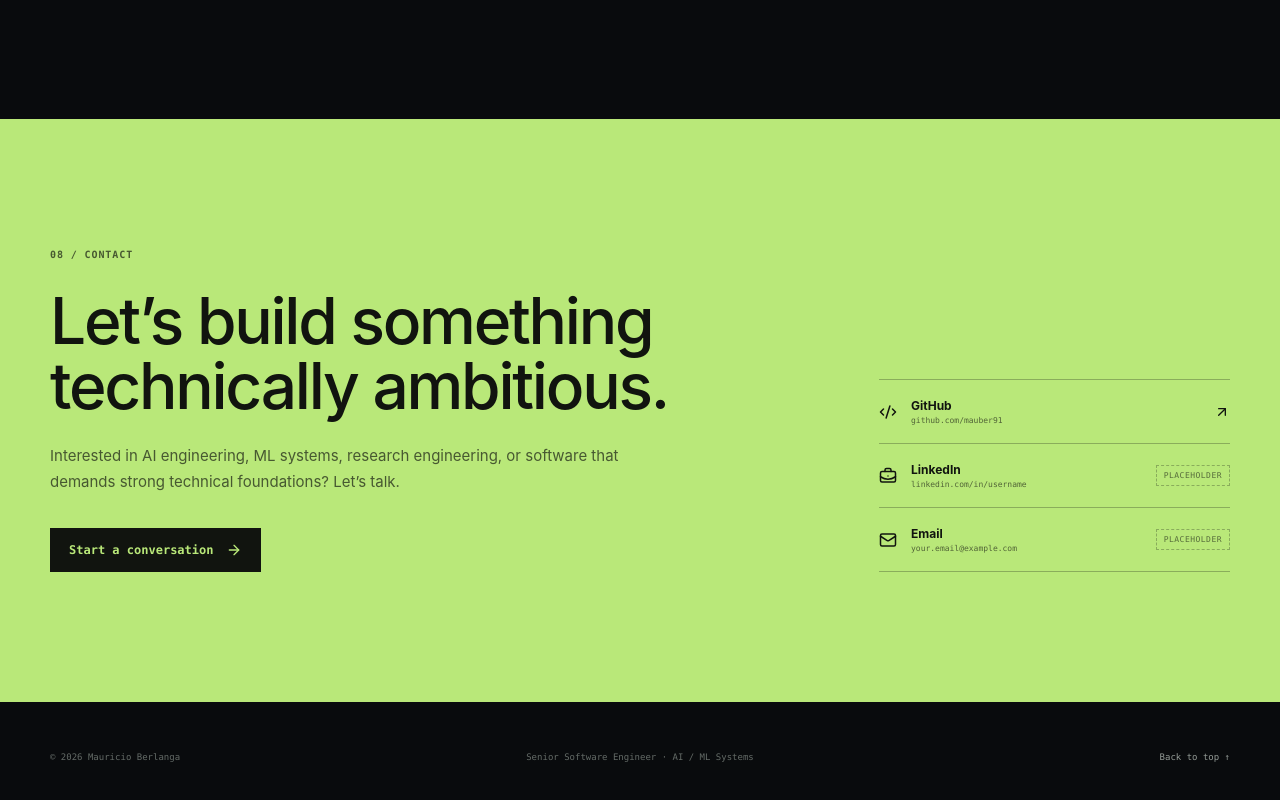
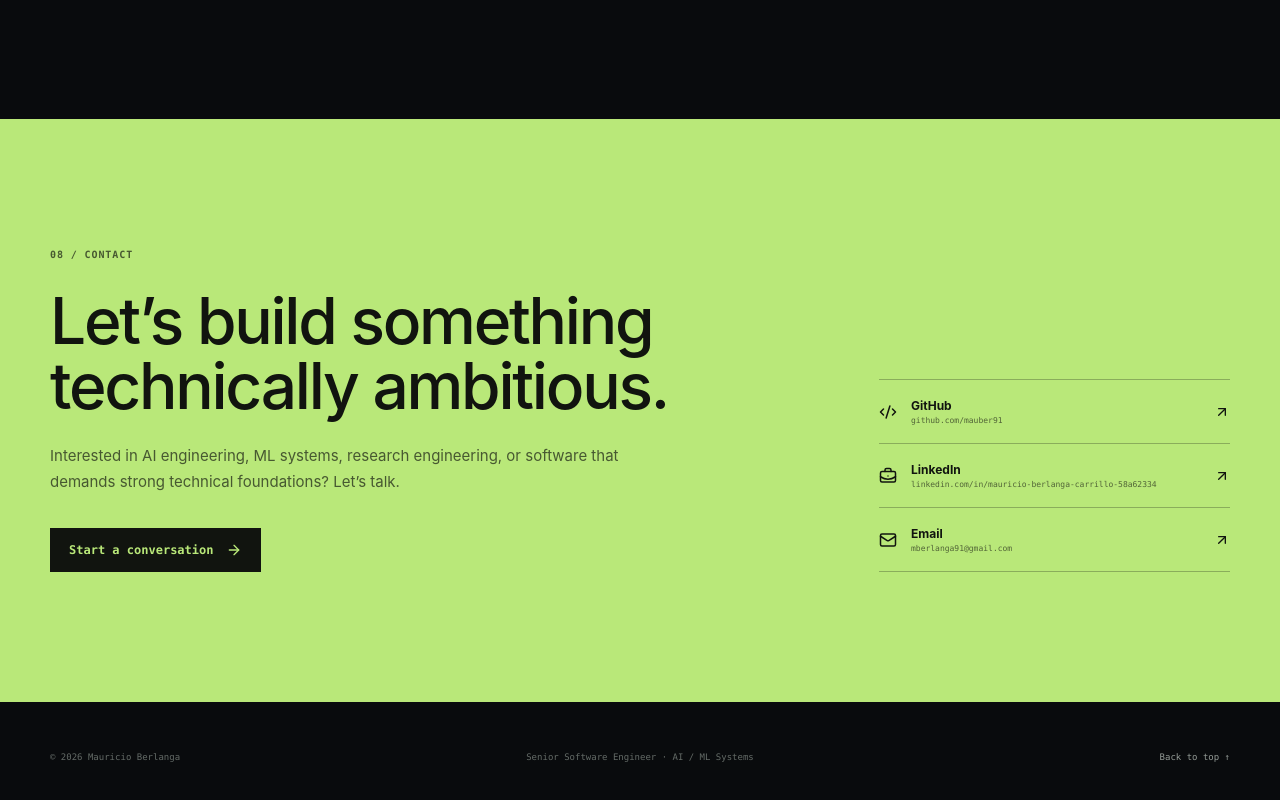
Before and after one commit to mauber91/mauricio-berlanga-portfolio, a React (Vite) app: page / in a window 1280 px wide. Shown: the part 10097-10897 px from the top of the page. Built offline with nearby package versions, Linux system fonts and the light colour scheme.

Commit message:
Update portfolio contact details

```diff
--- a/src/App.tsx
+++ b/src/App.tsx
@@ -15,6 +15,7 @@ function App() {
   if (activeArticle) return <ArticlePage article={activeArticle} />
 
   const githubProfile = socialLinks.find((link) => link.label === 'GitHub')
+  const linkedInProfile = socialLinks.find((link) => link.label === 'LinkedIn')
 
   const handleUnavailableResume = (event: React.MouseEvent<HTMLAnchorElement>) => {
     if (!personal.resumeAvailable) {
@@ -38,7 +39,7 @@ function App() {
             <div className="hero-actions">
               <a className="button button-primary" href="#projects">View projects <ArrowDown size={15} /></a>
               <a className="text-link" href={githubProfile?.href} target="_blank" rel="noreferrer"><Code2 size={16} /> GitHub <ArrowUpRight size={14} /></a>
-              <a className="text-link" href="#contact"><BriefcaseBusiness size={16} /> LinkedIn <ArrowUpRight size={14} /></a>
+              <a className="text-link" href={linkedInProfile?.href} target="_blank" rel="noreferrer"><BriefcaseBusiness size={16} /> LinkedIn <ArrowUpRight size={14} /></a>
               <a
                 className="text-link"
                 href={personal.resumePath}
--- a/src/data/content.ts
+++ b/src/data/content.ts
@@ -35,7 +35,7 @@ export const personal = {
   title: 'Senior Software Engineer · AI / ML Engineer',
   employer: 'Walmart Global Tech',
   location: 'Location · add city',
-  email: 'your.email@example.com',
+  email: 'mberlanga91@gmail.com',
   resumePath: '/resume/mauricio-berlanga-resume.pdf',
   resumeAvailable: false,
   summary:
@@ -44,8 +44,12 @@ export const personal = {
 
 export const socialLinks: SocialLink[] = [
   { label: 'GitHub', href: 'https://github.com/mauber91', display: 'github.com/mauber91' },
-  { label: 'LinkedIn', href: '#contact', display: 'linkedin.com/in/username', placeholder: true },
-  { label: 'Email', href: `mailto:${personal.email}`, display: personal.email, placeholder: true },
+  {
+    label: 'LinkedIn',
+    href: 'https://www.linkedin.com/in/mauricio-berlanga-carrillo-58a62334',
+    display: 'linkedin.com/in/mauricio-berlanga-carrillo-58a62334',
+  },
+  { label: 'Email', href: `mailto:${personal.email}`, display: personal.email },
 ]
 
 export const experience = [
```
